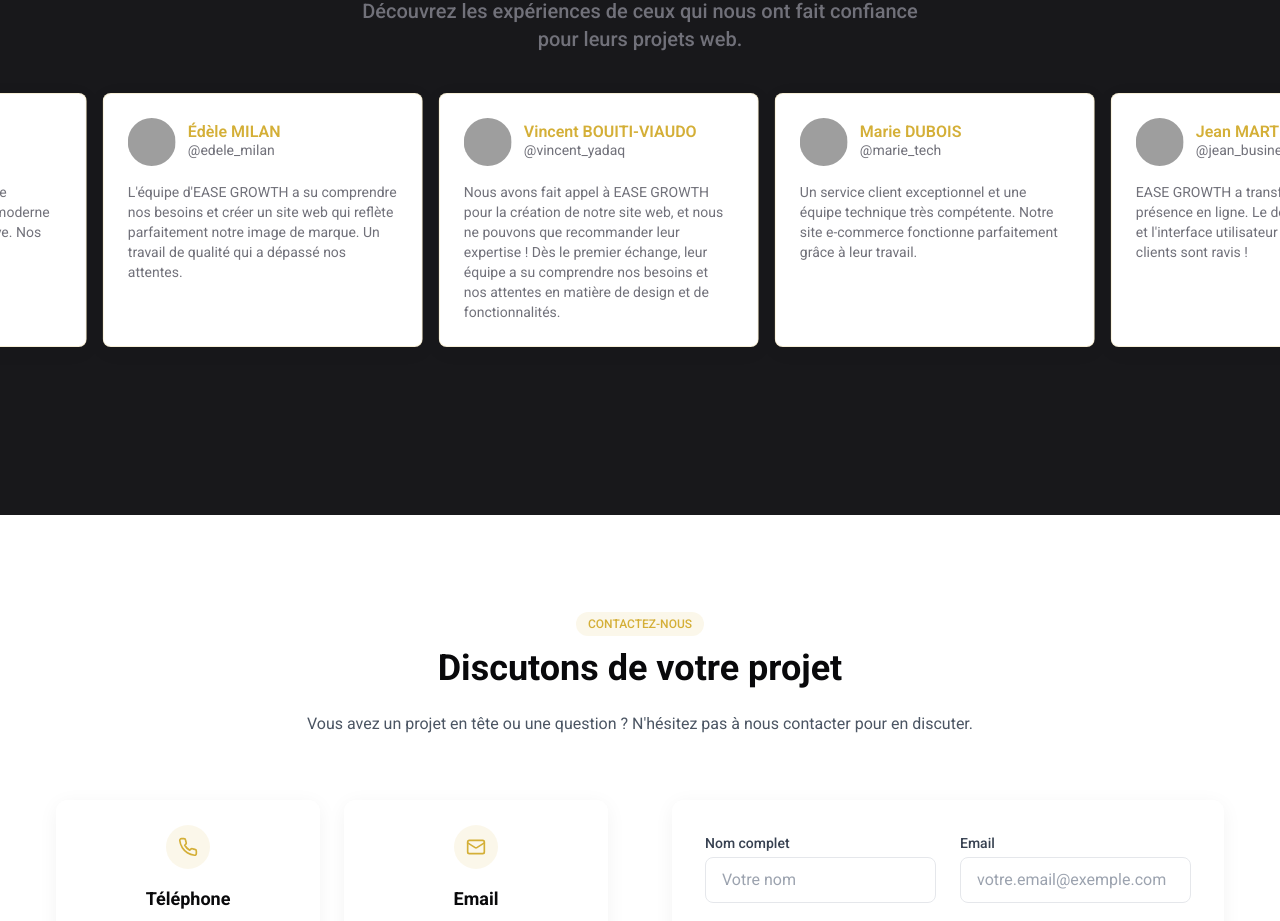
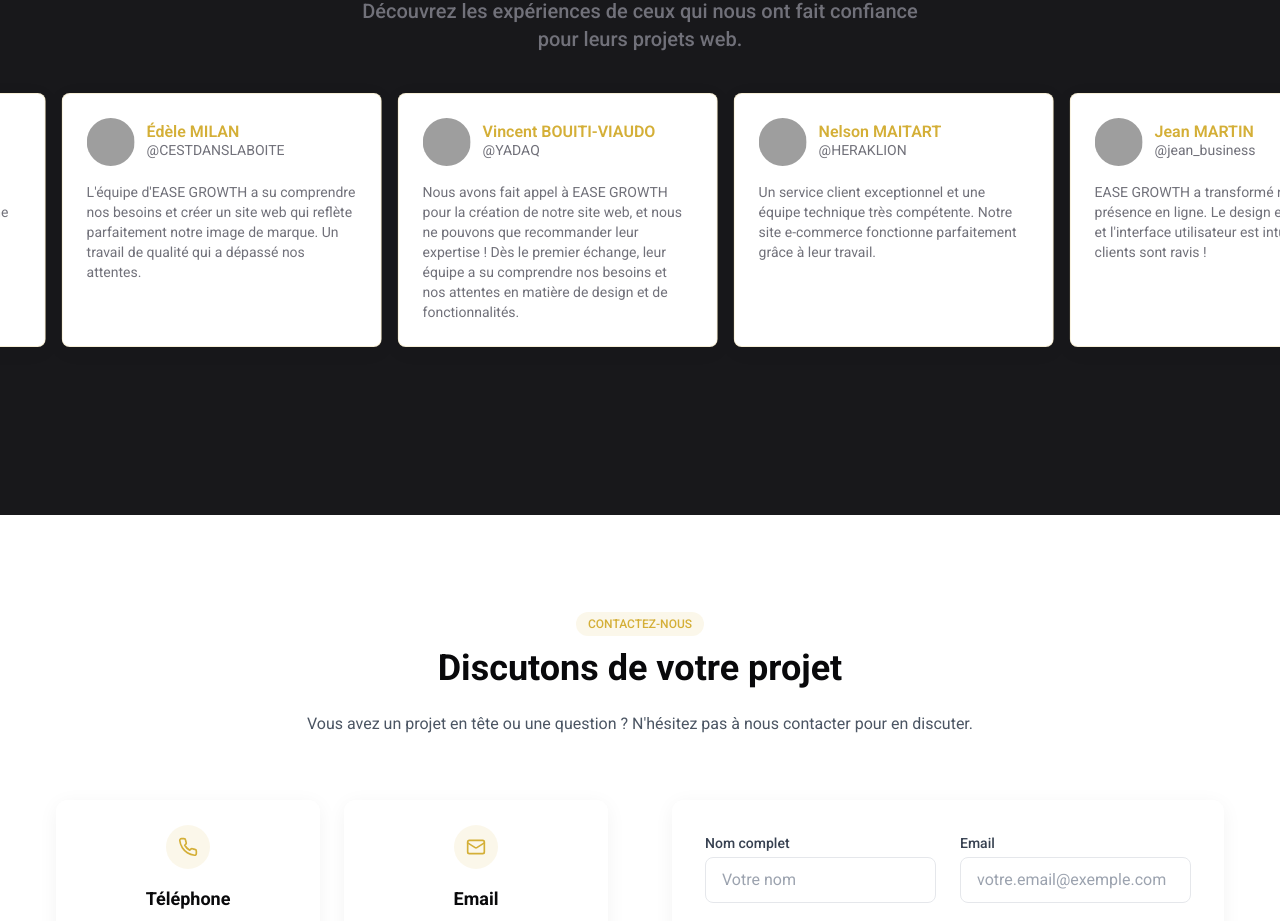
Before and after one commit to tmaPeniel/ease-growth-website, a React (Vite) app: page / in a window 1280 px wide. Shown: the part 3760-4681 px from the top of the page. Built offline with nearby package versions, Linux system fonts and the light colour scheme; grey boxes are pictures that could not be loaded.

Commit message:
Code edited in Lovable Code Editor
Edited UI in Lovable

```diff
--- a/src/components/TestimonialsNew.tsx
+++ b/src/components/TestimonialsNew.tsx
@@ -5,7 +5,7 @@ const testimonials = [
   {
     author: {
       name: "Édèle MILAN",
-      handle: "@edele_milan",
+      handle: "@CESTDANSLABOITE",
       avatar: "https://images.unsplash.com/photo-1494790108377-be9c29b29330?w=150&h=150&fit=crop&crop=face"
     },
     text: "L'équipe d'EASE GROWTH a su comprendre nos besoins et créer un site web qui reflète parfaitement notre image de marque. Un travail de qualité qui a dépassé nos attentes.",
@@ -14,7 +14,7 @@ const testimonials = [
   {
     author: {
       name: "Vincent BOUITI-VIAUDO",
-      handle: "@vincent_yadaq",
+      handle: "@YADAQ",
       avatar: "https://images.unsplash.com/photo-1507003211169-0a1dd7228f2d?w=150&h=150&fit=crop&crop=face"
     },
     text: "Nous avons fait appel à EASE GROWTH pour la création de notre site web, et nous ne pouvons que recommander leur expertise ! Dès le premier échange, leur équipe a su comprendre nos besoins et nos attentes en matière de design et de fonctionnalités.",
@@ -22,8 +22,8 @@ const testimonials = [
   },
   {
     author: {
-      name: "Marie DUBOIS",
-      handle: "@marie_tech",
+      name: "Nelson MAITART",
+      handle: "@HERAKLION",
       avatar: "https://images.unsplash.com/photo-1534528741775-53994a69daeb?w=150&h=150&fit=crop&crop=face"
     },
     text: "Un service client exceptionnel et une équipe technique très compétente. Notre site e-commerce fonctionne parfaitement grâce à leur travail.",
```
